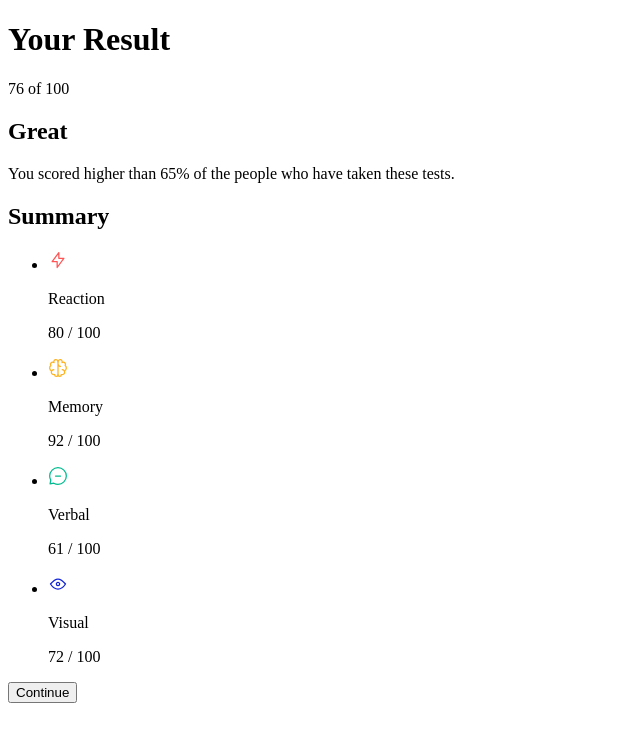
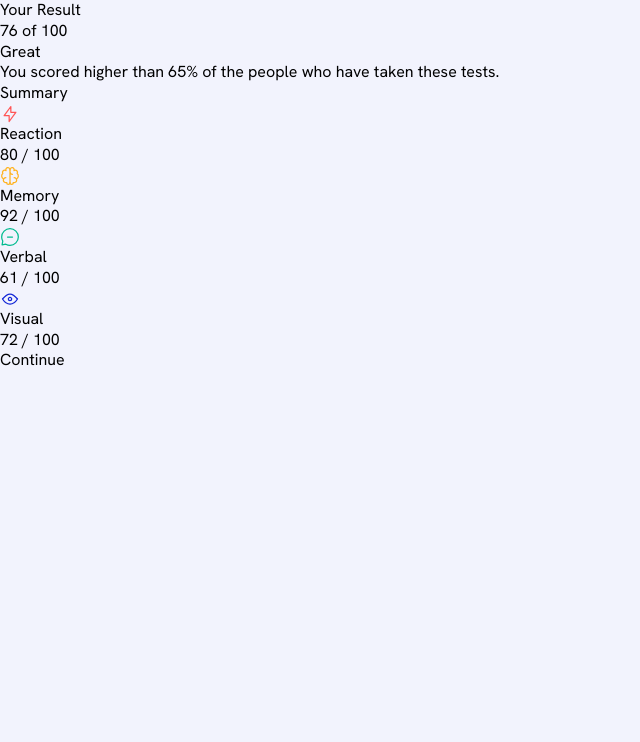
Before and after one commit to dionysia-lemonaki/results-summary-component, a React (Vite) app: page / in a window 1280 px wide. Shown: the top 742 px of the page, without its empty margins (0-640 px from the left). Built offline with nearby package versions, Linux system fonts and the light colour scheme.

Commit message:
feat configure base typography and color theme

```diff
--- a/src/main.tsx
+++ b/src/main.tsx
@@ -2,6 +2,7 @@ import { StrictMode } from "react";
 import { createRoot } from "react-dom/client";
 
 import App from "./App";
+import "./styles/index.css";
 
 const rootElement = document.querySelector("#root");
 if (!rootElement) {
--- a/src/styles/index.css
+++ b/src/styles/index.css
@@ -0,0 +1,21 @@
+@import "tailwindcss";
+
+@font-face {
+  font-family: "Hanken Grotesk";
+  font-style: normal;
+  font-weight: 100 900;
+  font-display: swap;
+  src: url("../assets/fonts/HankenGrotesk-VariableFont.woff2") format("woff2");
+}
+
+@theme {
+  --font-sans: "Hanken Grotesk", sans-serif;
+
+  --color-blue-50: hsl(234 71% 97%);
+
+  --leading-tight: 1.3;
+}
+
+body {
+  @apply bg-blue-50 font-sans text-base leading-tight;
+}
```
Also changed, not shown: src/assets/fonts/HankenGrotesk-VariableFont.woff2 (added).
